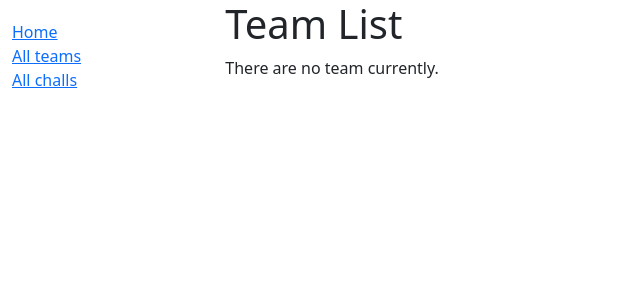
After one commit to henyxia/gis-5-server, a Django app: page /server/teams/ in a window 1280 px wide. The commit adds this page. Shown: the top 300 px of the page, without its empty margins (0-640 px from the left). Run offline with Django 4.2, Linux system fonts and the light colour scheme; data that the repository does not hold is empty.

Commit message:
feat: add team list

```diff
--- a/gis5ai/server/templates/base_generic.html
+++ b/gis5ai/server/templates/base_generic.html
@@ -16,7 +16,7 @@
       {% block sidebar %}
         <ul class="sidebar-nav">
           <li><a href="{% url 'index' %}">Home</a></li>
-          <li><a href="">All teams</a></li>
+          <li><a href="{% url 'teams' %}">All teams</a></li>
           <li><a href="">All challs</a></li>
         </ul>
      {% endblock %}
--- /dev/null
+++ b/gis5ai/server/templates/server/team_list.html
@@ -0,0 +1,16 @@
+{% extends "base_generic.html" %}
+
+{% block content %}
+  <h1>Team List</h1>
+  {% if team_list %}
+  <ul>
+    {% for team in team_list %}
+      <li>
+        <a href="{{ team.get_absolute_url }}">{{ team.name }}</a> ({{ team.name }})
+      </li>
+    {% endfor %}
+  </ul>
+  {% else %}
+    <p>There are no team currently.</p>
+  {% endif %}
+{% endblock %}
--- a/gis5ai/server/urls.py
+++ b/gis5ai/server/urls.py
@@ -3,4 +3,5 @@ from . import views
 
 urlpatterns = [
         path('', views.index, name='index'),
+        path('teams/', views.TeamListView.as_view(), name='teams'),
     ]
--- a/gis5ai/server/views.py
+++ b/gis5ai/server/views.py
@@ -1,4 +1,5 @@
 from django.shortcuts import render
+from django.views import generic
 
 from .models import Team
 
@@ -10,3 +11,8 @@ def index(request):
     }
 
     return render(request, 'index.html', context=context)
+
+class TeamListView(generic.ListView):
+    model = Team
+    context_object_name = 'team_list'
+    queryset = Team.objects.all()
```
